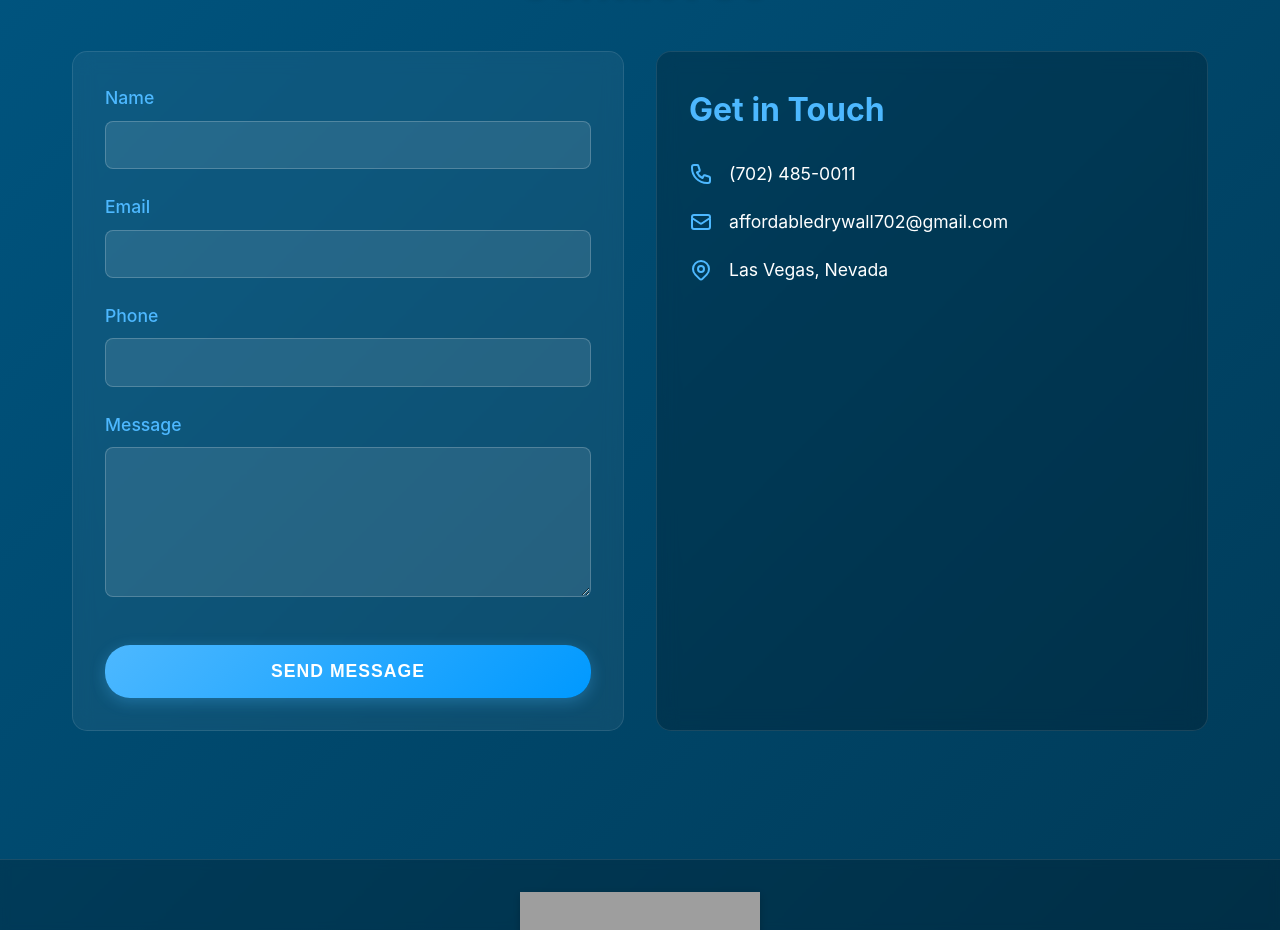
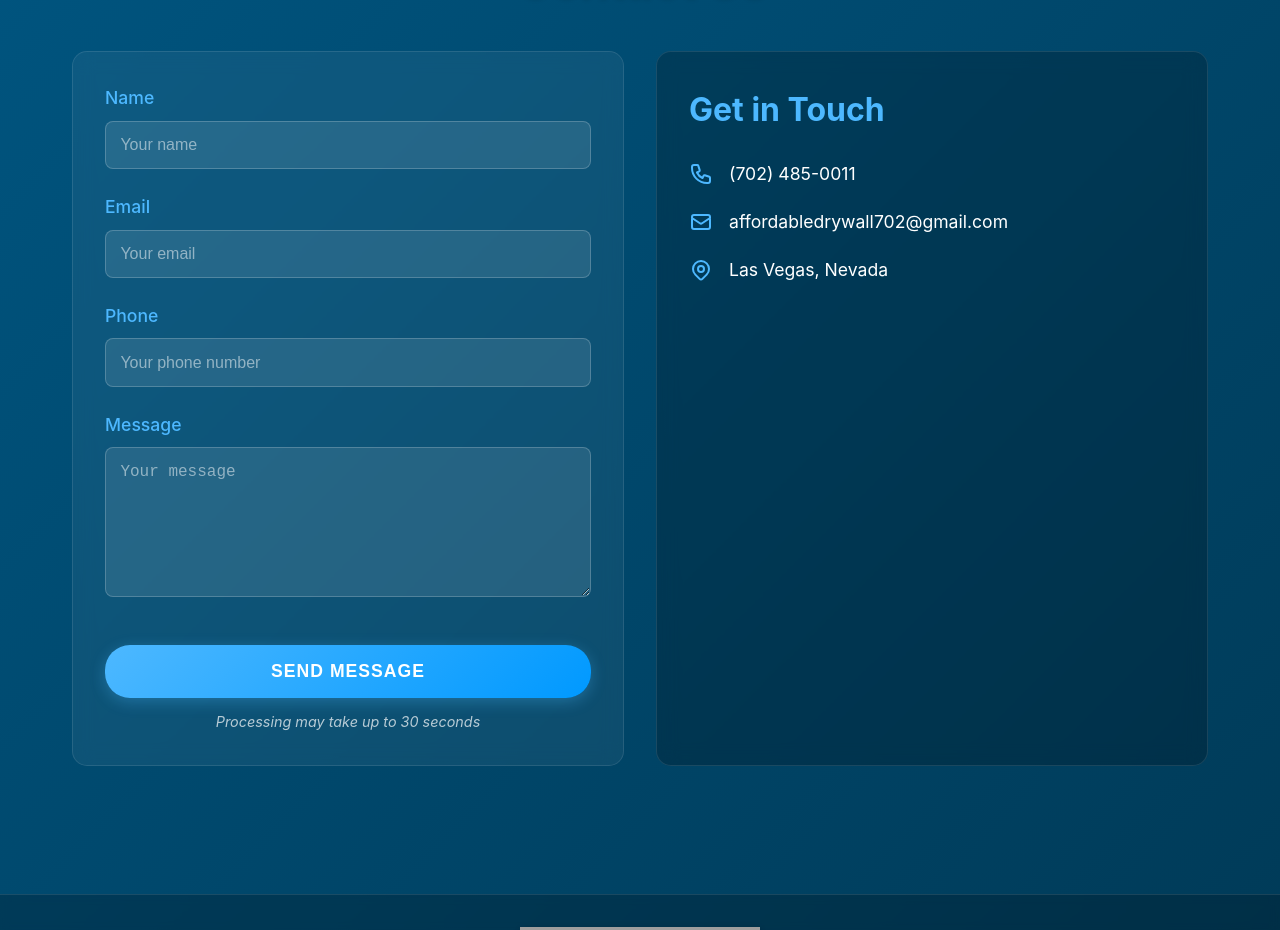
Before and after one commit to NubsCarson/greg-new, a React (Create React App) app: page /contact in a window 1280 px wide. Shown: the part 355-1285 px from the top of the page. Built offline with nearby package versions, Linux system fonts and the light colour scheme; grey boxes are pictures that could not be loaded; a web font is replaced by a local one.

Commit message:
Added processing time note below contact form submit button

```diff
--- a/src/pages/Contact.js
+++ b/src/pages/Contact.js
@@ -187,6 +187,19 @@ const SubmitButton = styled.button`
   }
 `;
 
+const ProcessingNote = styled.p`
+  text-align: center;
+  color: rgba(255, 255, 255, 0.7);
+  font-size: 0.85rem;
+  margin-top: 0.5rem;
+  font-style: italic;
+
+  @media (min-width: 769px) {
+    font-size: 0.9rem;
+    margin-top: 0.75rem;
+  }
+`;
+
 const ContactInfo = styled.div`
   background: rgba(0, 0, 0, 0.2);
   padding: 1.25rem;
@@ -277,14 +290,16 @@ function Contact() {
                 type="text"
                 name="name"
                 required
+                placeholder="Your name"
               />
             </FormGroup>
             <FormGroup>
               <Label>Email</Label>
               <Input
                 type="email"
-                name="_replyto"
+                name="email"
                 required
+                placeholder="Your email"
               />
             </FormGroup>
             <FormGroup>
@@ -293,6 +308,7 @@ function Contact() {
                 type="tel"
                 name="phone"
                 required
+                placeholder="Your phone number"
               />
             </FormGroup>
             <FormGroup>
@@ -300,12 +316,14 @@ function Contact() {
               <TextArea
                 name="message"
                 required
+                placeholder="Your message"
               />
             </FormGroup>
             <input type="hidden" name="_subject" value="New Contact Form Submission" />
             <SubmitButton type="submit">
               Send Message
             </SubmitButton>
+            <ProcessingNote>Processing may take up to 30 seconds</ProcessingNote>
           </ContactForm>
 
           <ContactInfo>
```
